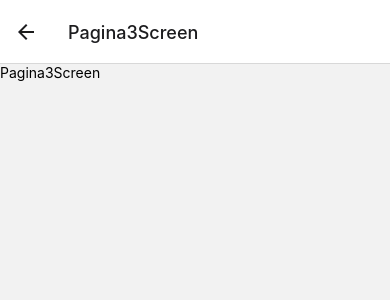
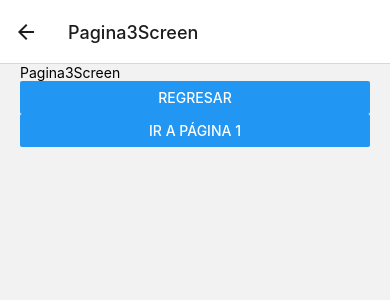
Before and after one commit to aceu890/react-native-navigation, a React Native app: screen /Pagina3Screen in a window 390 px wide. Shown: the top 300 px of the page. Built offline with nearby package versions, Linux system fonts and the light colour scheme.

Commit message:
navegar a otras pantallas

```diff
--- a/src/screens/Pagina1Screen.tsx
+++ b/src/screens/Pagina1Screen.tsx
@@ -1,10 +1,21 @@
-import React from 'react'
-import { Text, View } from 'react-native';
+import React from 'react';
+import { Button, Text, View } from 'react-native';
+import { StackScreenProps } from '@react-navigation/stack';
+import { styles } from '../theme/appTheme';
 
-export const Pagina1Screen = () => {
+interface Props extends StackScreenProps<any, any>{};
+
+
+export const Pagina1Screen = ( { navigation }: Props ) => {
+
   return (
-    <View>
+    <View style={ styles.globalMargin }>
         <Text>Pagina1Screen</Text>
+
+        <Button
+          title="Ir página 2"
+          onPress={ () => navigation.navigate('Pagina2Screen') }
+        />
     </View>
   );
 };
--- a/src/screens/Pagina2Screen.tsx
+++ b/src/screens/Pagina2Screen.tsx
@@ -1,10 +1,19 @@
-import React from 'react'
-import { Text, View } from 'react-native';
+import { useNavigation } from '@react-navigation/native';
+import React from 'react';
+import { Button, Text, View } from 'react-native';
+import { styles } from '../theme/appTheme';
 
 export const Pagina2Screen = () => {
+  const navigator = useNavigation<any>();
+
   return (
-    <View>
-        <Text>Pagina2Screen</Text>
+    <View style={styles.globalMargin}>
+      <Text>Pagina2Screen 😎</Text>
+
+      <Button
+        title="Ir página 3"
+        onPress={ () => navigator.navigate('Pagina3Screen') }
+      />
     </View>
   );
 };
--- a/src/screens/Pagina3Screen.tsx
+++ b/src/screens/Pagina3Screen.tsx
@@ -1,10 +1,24 @@
+import { StackScreenProps } from '@react-navigation/stack';
 import React from 'react'
-import { Text, View } from 'react-native';
+import { Button, Text, View } from 'react-native';
+import { styles } from '../theme/appTheme';
 
-export const Pagina3Screen = () => {
+interface Props extends StackScreenProps<any, any>{};
+
+export const Pagina3Screen = ( { navigation }: Props) => {
   return (
-    <View>
+    <View style={ styles.globalMargin}>
         <Text>Pagina3Screen</Text>
+
+        <Button
+          title="Regresar"
+          onPress={ () => navigation.pop() }
+        />
+
+        <Button
+          title="Ir a página 1"
+          onPress={ () => navigation.popToTop() }
+        />
     </View>
   );
 };
--- /dev/null
+++ b/src/theme/appTheme.tsx
@@ -0,0 +1,8 @@
+import { StyleSheet } from "react-native";
+
+export const styles = StyleSheet.create({
+    globalMargin: {
+        marginHorizontal: 20,
+    }
+
+});
```
